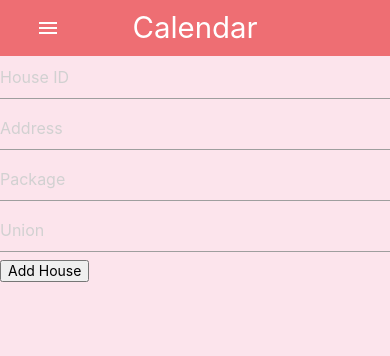
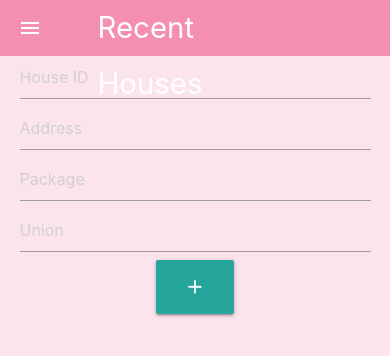
Before and after one commit to BjarniGod/Assignment2, a website: page index.html in a window 390 px wide. Drawn offline with Linux system fonts and the light colour scheme; no server answers.

Commit message:
updates to index file

```diff
--- a/index.html
+++ b/index.html
@@ -16,64 +16,34 @@
 <body class="pink lighten-5">
 
     <!-- SIDENAV -->
-    <nav class="z-depth-0">
-            <a href="#" class="brand-logo">Calendar</a>
-            <a href="#" class="sidenav-trigger" data-target="mobile-links">
-                <i class="material-icons sidenav-trigger" data-target="side-menu">menu</i>
+    <nav class="z-depth-0 pink lighten-3 white-text">
+            <a href="#" class="brand-logo" id="page-title">Recent Houses</a>
+            <a href="#" class="sidenav-trigger" id="menu-button">
+                <i class="material-icons" data-target="side-menu">menu</i>
             </a>
     </nav>
 
     <ul id="side-menu" class="sidenav side-menu pink lighten-3 white-text">
-        <li><h2 class="center">Binder</h2></li>
-        <li><a class="white-text" href="index.html">Today<i class="material-icons">assignment</i></a></li>
-        <li><a class="white-text" href="/pages/calendar.html">Calendar<i class="material-icons">event</i></a></li>
-        <li><a class="white-text" href="/pages/houses.html">Houses<i class="material-icons">house</i></a></li>
-        <li><a class="white-text" href="/pages/stock.html">Stock<i class="material-icons">archive</i></a></li>
+        <li id="li-menu"><h2 class="center">Binder</h2></li>
+        <li id="li-menu"><a class="white-text" href="index.html">Recent Houses<i class="material-icons">assignment</i></a></li>
+        <li id="li-menu"><a class="white-text" href="#">Calendar<i class="material-icons">event</i></a></li>
+        <li id="li-menu"><a class="white-text" href="#">Houses<i class="material-icons">house</i></a></li>
+        <li id="li-menu"><a class="white-text" href="#">Stock<i class="material-icons">archive</i></a></li>
 
     </ul>
-    <!-- SIDENAV -->
 
-
-    <!-- ADD BUTTON -->
-    <!-- <div class="btn" onClick="myObj.show()" id="show">New Task</div> -->
-
-    <!-- <div class="center">
-        <a class="btn-block btn-large waves-effect waves-light white add-btn sidenav-trigger" onClick="myObj.show()" id="show" data-target="side-form">
-            <i class="material-icons black-text">add</i>
-        </a>
-        </div> -->
 
 
     <!-- FORM -->
-    <div class="row">
-        <!-- <form class="animated fadeIn" id="form"> -->
-        <!-- <div class="">
-        <div class="container">
+    <div class="container center-align">
 
-            <input type="text" id="name" placeholder="Name">
-            <input type="text" id="subject" placeholder="Subject">
-            <input type="date" id="myDate">
-        </div>
-
-        <div class="row container">
-            <div class="s10 l10 m10">
-            <textarea id="description" placeholder="Describe the Task" cols="30" rows="10" onClick="myObj.textSelect(this)"> Describe Your Task</textarea>
-            </div>
-        </div>
-
-        <div class="container">
-            <div class="btn" onclick="submitInfo()">SUBMIT</div>
-            <div class="btn" onclick="myObj.hide()">HIDE</div>
-        </div>
-
-        </div> -->
 
         <form id="add-house-form">
         <input type="text" name="id" placeholder="House ID">
         <input type="text" name="address" placeholder="Address">
-        <input type="number" name="pckage" placeholder="Package">
+        <input type="text" name="pckage" placeholder="Package">
         <input type="text" name="union" placeholder="Union">
-        <button>Add House</button>
+        <button class="btn-block btn-large waves-effect waves-light center-align"><i class="material-icons text_black">add</i></button>
 
 
         </form>
@@ -130,7 +100,8 @@
             address.textContent = dc.data().address;
             pckage.textContent = dc.data().pckage;
             union.textContent = dc.data().union;
-            cross.textcontent = 'x';
+            cross.setAttribute('id', 'cross-id');
+            cross.textContent = 'DELETE';
 
             li.appendChild(id);
             li.appendChild(address);
```
